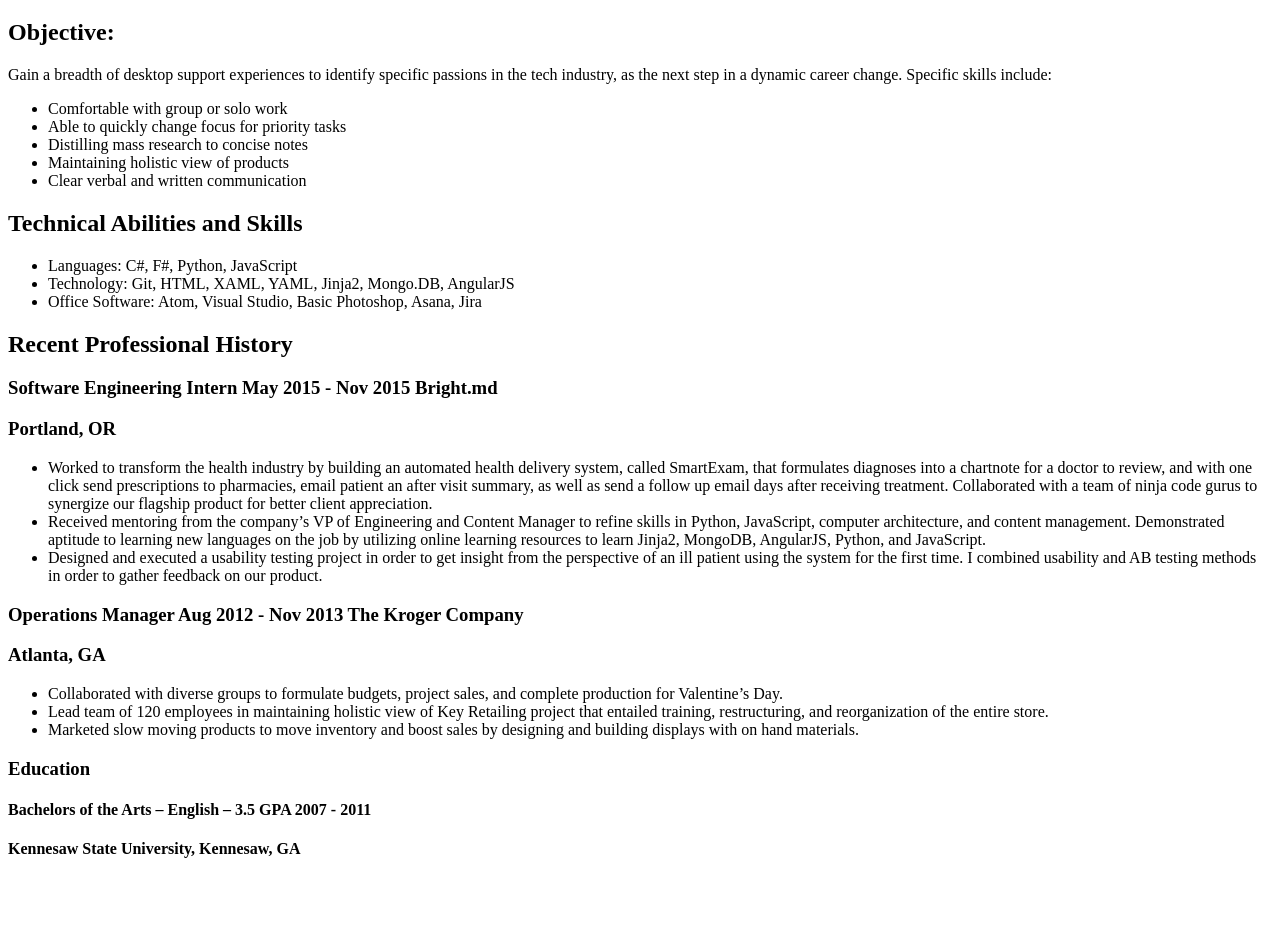
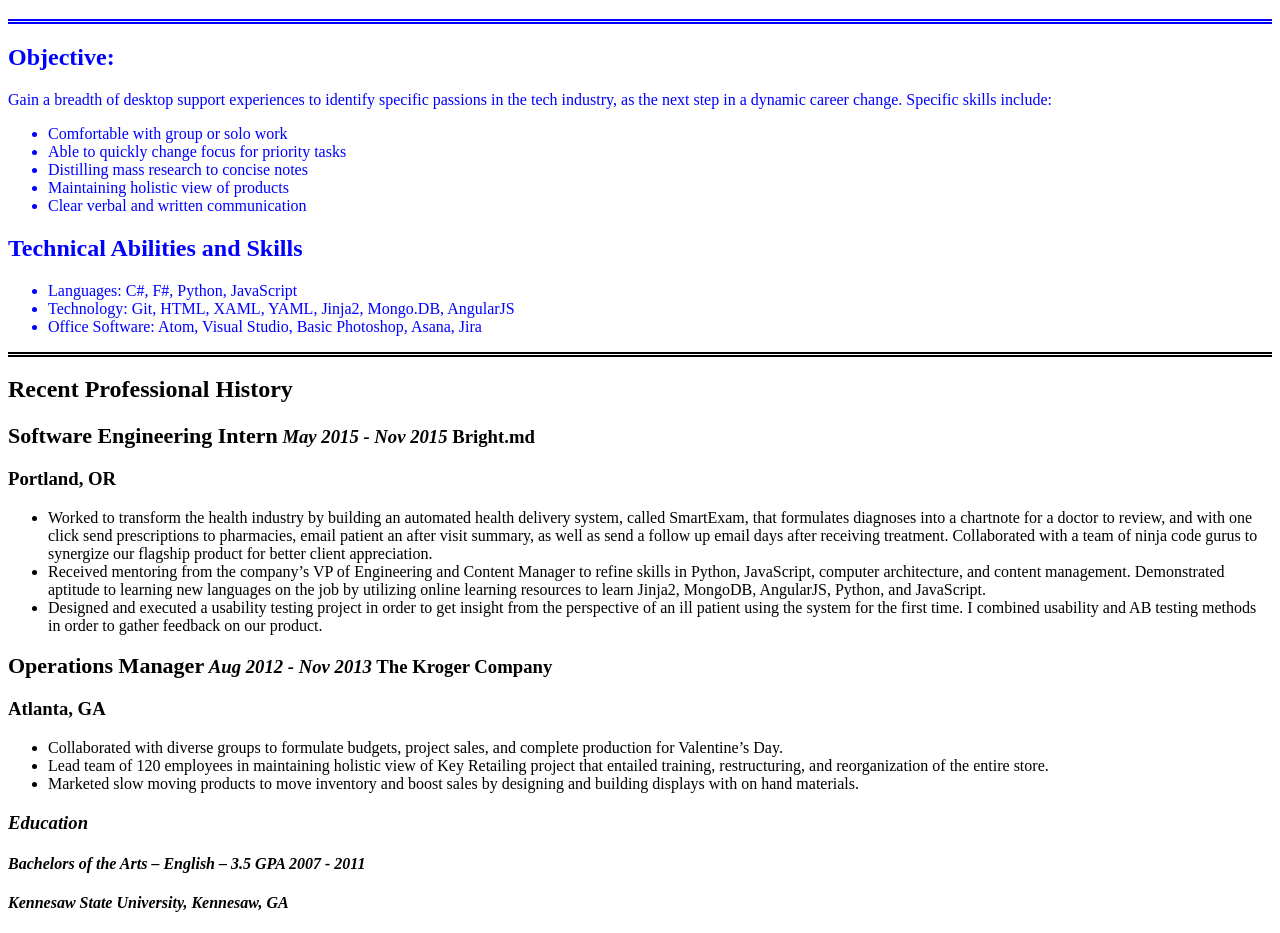
Before and after one commit to hrwilliams/animal-shelter, a plain HTML site: page resume/index.html in a window 1280 px wide. Shown: the part 172-1105 px from the top of the page. Before the commit the page ends 1052 px from the top, so only its background shows below. Drawn offline with Linux system fonts and the light colour scheme.

Commit message:
stylized resume

```diff
--- a/resume/css/style.css
+++ b/resume/css/style.css
@@ -0,0 +1,20 @@
+.objective {
+  color: blue;
+  border-top: thick double #0000FF;
+  border-bottom: thick double #000000;
+}
+
+.title {
+  font-weight: bolder;
+  font-size: 22px
+}
+
+.dates {
+  font-style: italic;
+
+}
+
+.education {
+  font-style: italic;
+
+}
--- a/resume/index.html
+++ b/resume/index.html
@@ -1,6 +1,7 @@
 <!DOCTYPE html>
 <html>
 <head>
+  <link href="css/style.css" rel="stylesheet" type="text/css">
   <title>Resume</title>
 </head>
   <body>
@@ -10,7 +11,7 @@
   mrs.lauren.posey@gmail.com<br>
   github.com/laurenposey<br>
   </h1>
-
+  <div class="objective">
     <h2>Objective:</h2>
     <p>Gain a breadth of desktop support experiences to identify specific passions in the tech industry, as the next step in a dynamic career change. Specific skills include:<p>
     <ul>
@@ -27,10 +28,11 @@
       <li>Technology: Git, HTML, XAML, YAML, Jinja2, Mongo.DB, AngularJS</li>
       <li>Office Software: Atom, Visual Studio, Basic Photoshop, Asana, Jira</li>
     </ul>
+  </div>
 
   <h2>Recent Professional History</h2>
 
-  <h3>Software Engineering Intern	May 2015 - Nov 2015	Bright.md</h3>
+  <h3><span class="title">Software Engineering Intern</span>	<span class="dates">May 2015 - Nov 2015</span>	Bright.md</h3>
   <h3>Portland, OR</h3>
   <ul>
     <li>Worked to transform the health industry by building an automated health delivery system, called SmartExam, that formulates diagnoses into a chartnote for a doctor to review,  and with one click send prescriptions to pharmacies, email patient an after visit summary, as well as send a follow up email days after receiving treatment.
@@ -39,16 +41,17 @@
     Demonstrated aptitude to learning new languages on the job by utilizing online learning resources to learn Jinja2, MongoDB, AngularJS, Python, and JavaScript.</li>
     <li>Designed and executed a usability testing project in order to get insight from the perspective of an ill patient  using the system for the first time. I combined usability and AB testing methods in order to gather feedback on our product.</li>
   </ul>
-  <h3>Operations Manager Aug 2012 - Nov 2013 The Kroger Company</h3>
+  <h3><span class="title">Operations Manager</span> <span class="dates">Aug 2012 - Nov 2013</span> The Kroger Company</h3>
   <h3>Atlanta, GA</h3>
   <ul>
     <li>Collaborated with diverse groups to  formulate budgets, project sales, and complete production for Valentine’s Day.</li>
     <li>Lead team of 120 employees in maintaining holistic view of Key Retailing project that entailed training, restructuring, and reorganization of the entire store.</li>
     <li>Marketed slow moving products to move inventory and boost sales by designing and building displays with on hand materials.</li>
   </ul>
-
+  <div class="education">
     <h3>Education</h3>
-  	<h4>Bachelors of the Arts – English – 3.5 GPA	2007 - 2011</h4>
+    	<h4>Bachelors of the Arts – English – 3.5 GPA	<span class="dates">2007 - 2011</span></h4>
     	<h4>Kennesaw State University, Kennesaw, GA</h4>
+    </div>
   </body>
 </html>
```
Lines whose indentation alone changed are shown as unchanged.
